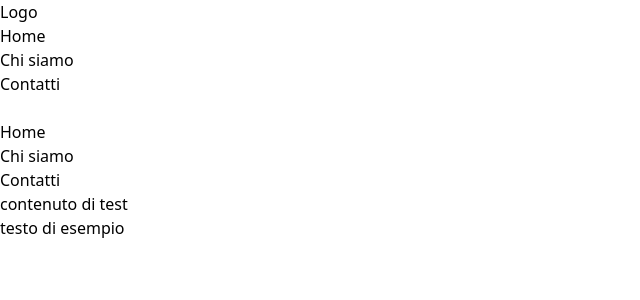
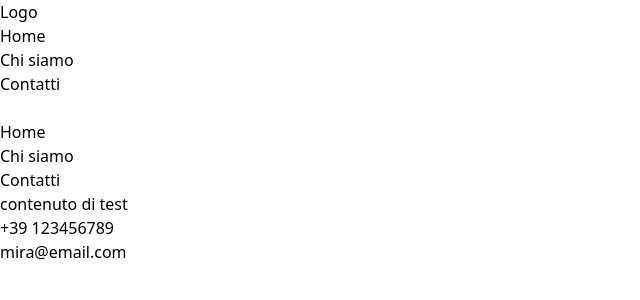
Before and after one commit to sarametalli/mira, a React (Vite) app: page / in a window 1280 px wide. Shown: the top 300 px of the page, without its empty margins (0-640 px from the left). Built offline with nearby package versions, Linux system fonts and the light colour scheme.

Commit message:
wip footer

```diff
--- a/src/components/layout/Footer.tsx
+++ b/src/components/layout/Footer.tsx
@@ -1,7 +1,8 @@
 function Footer() {
     return(
 <footer className="bg-neutral-100 fixed bottom-0 w-full py-[1%]">
-  <p className="px-[5%]">testo di esempio</p>
+  <p className="px-[5%] text-neutral-900">+39 123456789</p>
+  <p className="px-[5%] text-neutral-900 flex items-center space-x-8"> mira@email.com</p>
 </footer>
 
     )
--- a/src/components/layout/Navbar.tsx
+++ b/src/components/layout/Navbar.tsx
@@ -50,17 +50,17 @@ function Navbar() {
         <div className={`${isOpen ? "block" : "hidden"} lg:hidden`}>
           <ul className="mt-4 space-y-4">
             <li>
-              <a href="#" className="block px-4 py-2 text-white bg-gray-900 rounded">
+              <a href="#" className="block px-4 py-2 bg-neutral-100 text-neutral-900 hover:text-neutral-950 rounded">
                 Home
               </a>
             </li>
             <li>
-              <a href="#" className="block px-4 py-2 text-white bg-gray-900 rounded">
+              <a href="#" className="block px-4 py-2 bg-neutral-100 text-neutral-900 hover:text-neutral-950 rounded">
                 Chi siamo
               </a>
             </li>
             <li>
-              <a href="#" className="block px-4 py-2 text-white bg-gray-900 rounded">
+              <a href="#" className="block px-4 py-2 bg-neutral-100 text-neutral-900 hover:text-neutral-950 rounded">
                 Contatti
               </a>
             </li>
```
